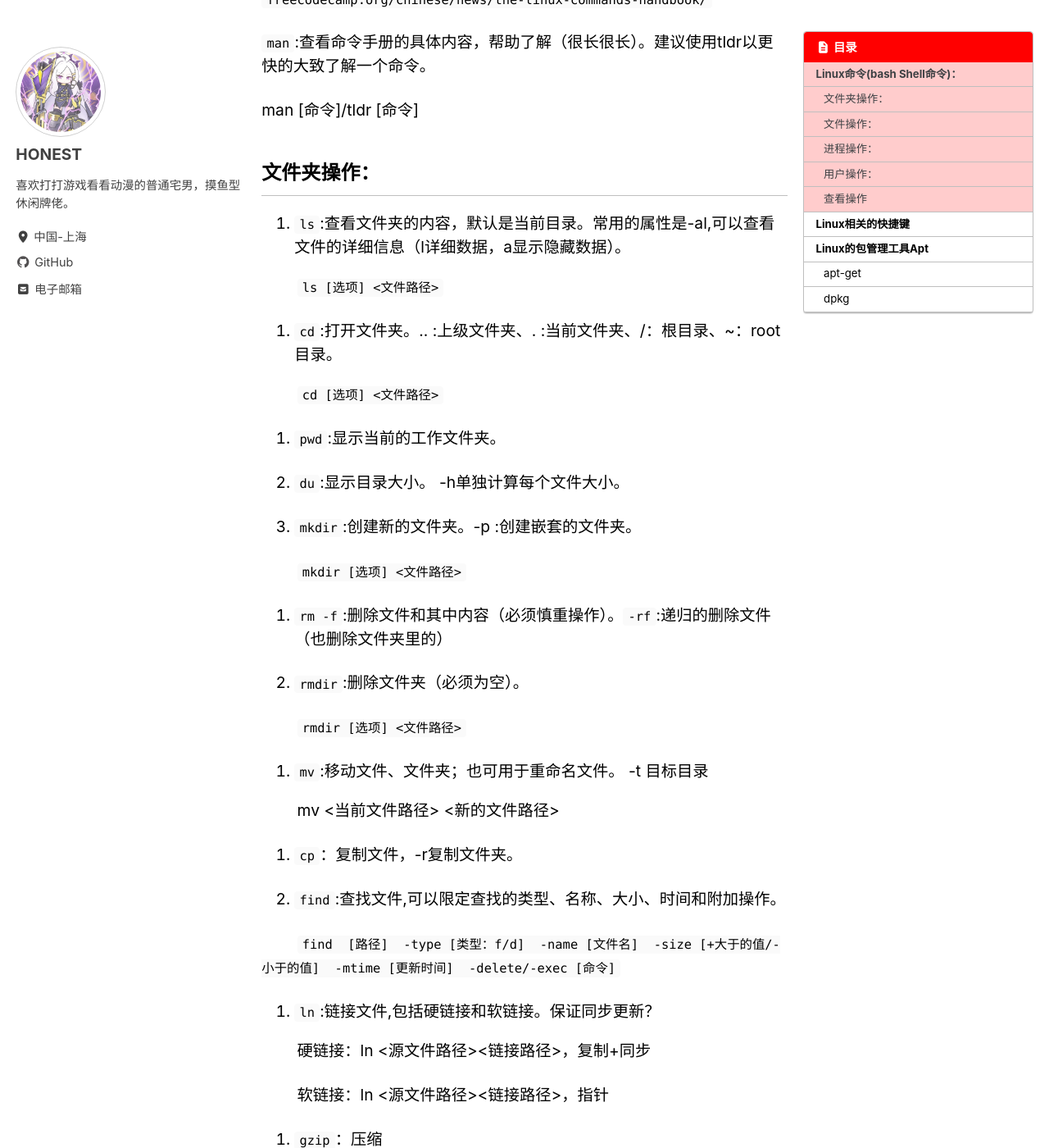
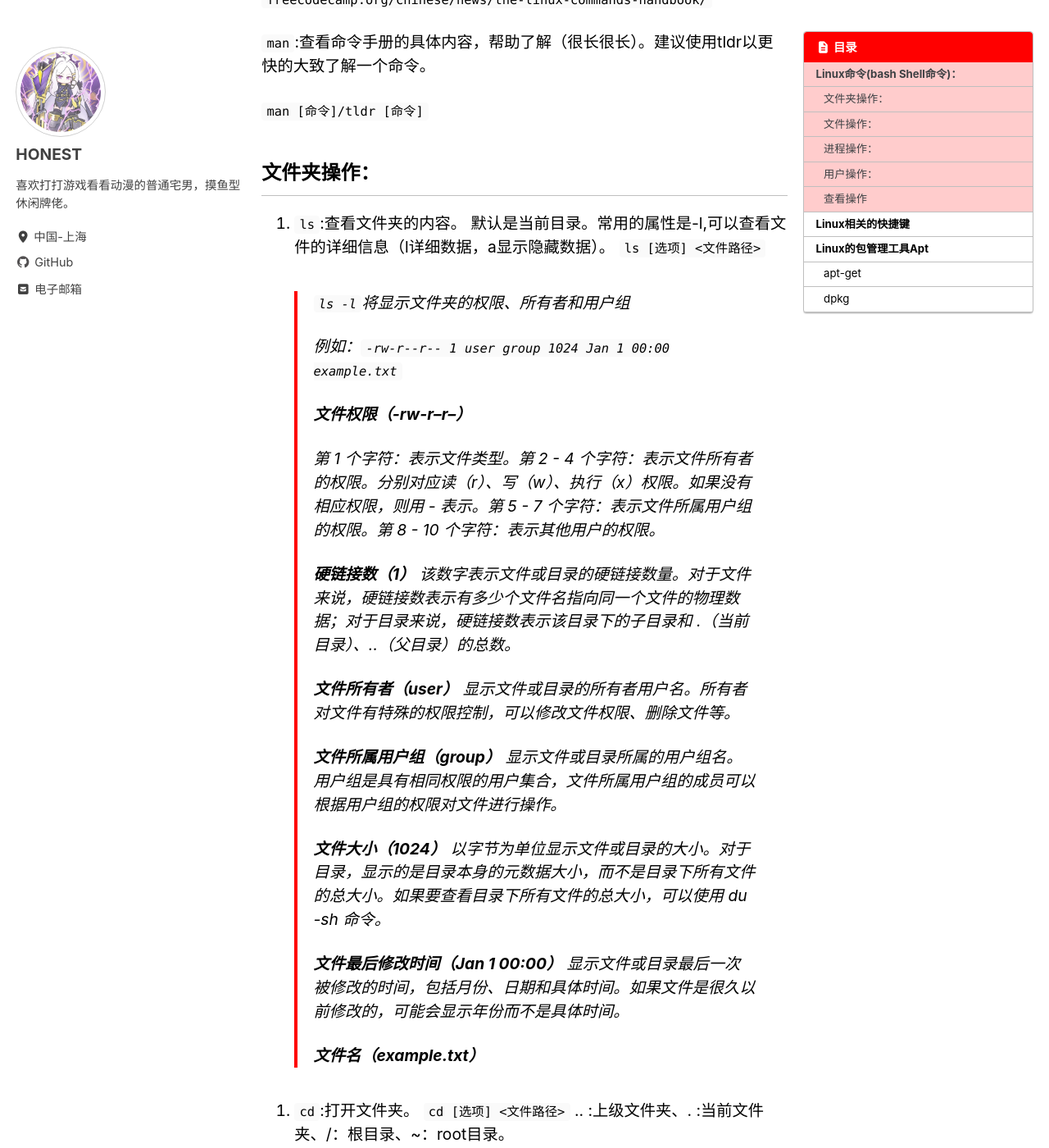
Before and after one commit to HONEST-ZH/HONEST-ZH.github.io, a Jekyll site: the page built from _posts/note/2024-8-25-Linux命令行 .md, in a window 1280 px wide and 1400 px high, scrolled down 446 px. Shown: the whole window at 82% size. Built offline with Jekyll 4.4.1, drawn with Linux system fonts in a browser that asks for light colours; cached includes are drawn as plain includes; some of the changed text lies outside the part shown.

````diff
--- a/_posts/note/2024-8-25-Linux命令行 .md
+++ b/_posts/note/2024-8-25-Linux命令行 .md
@@ -1,60 +1,84 @@
 ---
-#last_modified_at: 2024-12-19
+#last_modified_at: 2025-2-6
 tags:
-  - Linux
-  - Shell
+
+- Linux
+- Shell
+
 ---
+
 # Linux命令(bash Shell命令)：
 
 `freecodecamp.org/chinese/news/the-linux-commands-handbook/`
 
 `man`:查看命令手册的具体内容，帮助了解（很长很长）。建议使用tldr以更快的大致了解一个命令。
 
-man [命令]/tldr [命令]
+  `man [命令]/tldr [命令]`
 
 ## **文件夹操作：**
 
-1. `ls`:查看文件夹的内容，默认是当前目录。常用的属性是-al,可以查看文件的详细信息（l详细数据，a显示隐藏数据）。
+1. `ls`:查看文件夹的内容。
+默认是当前目录。常用的属性是-l,可以查看文件的详细信息（l详细数据，a显示隐藏数据）。
+  `ls [选项] <文件路径>`
 
-        `ls [选项] <文件路径>`
+  > `ls -l`将显示文件夹的权限、所有者和用户组
+  >
+  > 例如：`-rw-r--r-- 1 user group 1024 Jan  1 00:00 example.txt`
+  >
+  > **文件权限（-rw-r--r--）**
+  >
+  > 第 1 个字符：表示文件类型。第 2 - 4 个字符：表示文件所有者的权限。分别对应读（r）、写（w）、执行（x）权限。如果没有相应权限，则用 - 表示。第 5 - 7 个字符：表示文件所属用户组的权限。第 8 - 10 个字符：表示其他用户的权限。
+  >
+  > **硬链接数（1）**
+  > 该数字表示文件或目录的硬链接数量。对于文件来说，硬链接数表示有多少个文件名指向同一个文件的物理数据；对于目录来说，硬链接数表示该目录下的子目录和 .（当前目录）、..（父目录）的总数。
+  >
+  > **文件所有者（user）**
+  > 显示文件或目录的所有者用户名。所有者对文件有特殊的权限控制，可以修改文件权限、删除文件等。
+  >
+  > **文件所属用户组（group）**
+  > 显示文件或目录所属的用户组名。用户组是具有相同权限的用户集合，文件所属用户组的成员可以根据用户组的权限对文件进行操作。
+  >
+  > **文件大小（1024）**
+  > 以字节为单位显示文件或目录的大小。对于目录，显示的是目录本身的元数据大小，而不是目录下所有文件的总大小。如果要查看目录下所有文件的总大小，可以使用 du -sh 命令。
+  >
+  > **文件最后修改时间（Jan 1 00:00）**
+  > 显示文件或目录最后一次被修改的时间，包括月份、日期和具体时间。如果文件是很久以前修改的，可能会显示年份而不是具体时间。
+  >
+  > **文件名（example.txt）**
 
-2. `cd`:打开文件夹。.. :上级文件夹、. :当前文件夹、/：根目录、~：root目录。
-
-        `cd [选项] <文件路径>`
+2. `cd`:打开文件夹。
+  `cd [选项] <文件路径>`
+  .. :上级文件夹、. :当前文件夹、/：根目录、~：root目录。
 
 3. `pwd`:显示当前的工作文件夹。
 
-4. `du`:显示目录大小。 -h单独计算每个文件大小。
+4. `du`:显示目录大小。
+  -h单独计算每个文件大小。
 
-5. `mkdir`:创建新的文件夹。-p :创建嵌套的文件夹。
-
-        `mkdir [选项] <文件路径>`
+5. `mkdir`:创建新的文件夹。
+  -p :创建嵌套的文件夹。
+  `mkdir [选项] <文件路径>`
 
 6. `rm -f`:删除文件和其中内容（必须慎重操作）。`-rf`:递归的删除文件（也删除文件夹里的）
 
 7. `rmdir`:删除文件夹（必须为空）。
+  `rmdir [选项] <文件路径>`
 
-        `rmdir [选项] <文件路径>`
-
-8. `mv`:移动文件、文件夹；也可用于重命名文件。 -t 目标目录
-
-        mv <当前文件路径> <新的文件路径>
+8. `mv`:移动文件、文件夹；也可用于重命名文件。
+  -t 目标目录
+  `mv <当前文件路径> <新的文件路径>`
 
 9. `cp`：复制文件，-r复制文件夹。
 
-10. `find`:查找文件,可以限定查找的类型、名称、大小、时间和附加操作。
+10.  `find`:查找文件,可以限定查找的类型、名称、大小、时间和附加操作。
+  `find  [路径]  -type [类型：f/d]  -name [文件名]  -size [+大于的值/-小于的值]  -mtime [更新时间]  -delete/-exec [命令]`
 
-        `find  [路径]  -type [类型：f/d]  -name [文件名]  -size [+大于的值/-小于的值]  -mtime [更新时间]  -delete/-exec [命令]`
+11.  `ln`:链接文件,包括硬链接和软链接。保证同步更新？
+  硬链接：ln <源文件路径><链接路径>，复制+同步
+  软链接：ln <源文件路径><链接路径>，指针
+12.  `gzip`：压缩
 
-11. `ln`:链接文件,包括硬链接和软链接。保证同步更新？
-
-        硬链接：ln <源文件路径><链接路径>，复制+同步
-
-        软链接：ln <源文件路径><链接路径>，指针
-
-12. `gzip`：压缩
-
-13. `ta`：归档
+13.  `ta`：归档
 
 ## **文件操作：**
 
@@ -65,20 +89,17 @@ man [命令]/tldr [命令]
    cat常常与管道运算符，重定向输出符等连用
 
    `cat 文件名`
-
    > `|` 是管道符号，标识把左边的内容的输出作为右边内容的输入。
-   >
    > `>`是重定向输出符号，把内容输出到文件当中，会覆盖
-   >
    > `>>`是追加重定向输出符号，把内容追加在文件的末尾
 
 3. `tail`: 打开并监控文件的末尾。（用于日志监控）
+  `tail -f [文件]`
 
-        `tail -f [文件]`
-
-4. `grep`：全局正则表达式打印。在指定的文件里寻找字符串（正则表达式）。-n 显示匹配的行行号、- l 打印匹配的文件名、-i 忽略大小写匹配、-v 反向查找（打印不匹配的） 、-r 递归查找文件、-c 只打印匹配的行数、-C x 打印匹配的行前后x行的内容。
-
-   `grep [选项] 表达式 [文件]`
+4. `grep`：全局正则表达式打印。
+在指定的文件里寻找字符串（正则表达式）。
+-n 显示匹配的行行号、- l 打印匹配的文件名、-i 忽略大小写匹配、-v 反向查找（打印不匹配的） 、-r 递归查找文件、-c 只打印匹配的行数、-C x 打印匹配的行前后x行的内容。
+  `grep [选项] 表达式 [文件]`
 
 5. `echo`:打印输出。
 
@@ -97,24 +118,55 @@ man [命令]/tldr [命令]
 3. `kill`：向进程发送信号（KILL和STOP先向内核发送，由内核操纵进程）。信号包括：HUP(1)挂起、INT(2)干扰、KILL(9)强制终结、TERM(15)正常终结、CONT(18)继续、STOP(19)停止
 
 ## **用户操作：**
+1. `users`:命令会显示当前登录到系统的所有用户
+>查看当前系统内的所有用户，使用文本编辑器打开文件
+>```
+>vi /etc/passwd
+>```
+>/etc/passwd 文件是一个重要的系统文件，它存储了系统中所有用户的基本信息。使用 vi /etc/passwd 命令打开该文件后，每一行代表一个用户的信息，各字段之间用冒号 : 分隔。
+>```
+>username:x:1001:1001:User Description:/home/username:/bin/bash
+>```
+>
+>**用户名（username）**：这是用户登录系统时使用的名称，是用户在系统中的唯一标识，通常由字母、数字、下划线等字符组成，且不能包含冒号 :。
+>
+>**加密密码占位符（x）**:在早期的 Linux 系统中，该字段存储用户的加密密码。但由于 /etc/passwd 文件的权限通常设置为所有用户可读，为了提高安全性，现在密码通常存储在 /etc/shadow 文件中，而 /etc/passwd 文件中的该字段统一显示为 x，表示密码被存储在其他地方。
+>
+>**用户 ID（UID，1001）**:用户 ID 是一个唯一的整数，用于系统内部标识用户。系统通过 UID 来管理用户的权限和资源。在大多数 Linux 系统中，root 用户的 UID 为 0，系统保留用户（如 daemon、bin 等）的 UID 通常小于 1000，而普通用户的 UID 通常从 1000 或 1001 开始分配。
+>
+> **组 ID（GID，1001）**:组 ID 是用户所属主要用户组的唯一标识。用户可以属于多个用户组，但每个用户都有一个主要用户组，记录在 /etc/passwd 文件中。与 UID 类似，系统通过 GID 来管理用户组的权限和资源。用户组的详细信息存储在 /etc/group 文件中。
+>
+>**用户描述信息（User Description）**
+该字段用于存储用户的描述信息，通常是用户的全名或其他相关说明。
+>
+>**用户主目录（/home/username）**:用户主目录是用户登录系统后默认进入的目录，通常以 /home 为根目录，后面跟上用户名。
+>
+>**用户默认 shell（/bin/bash）**:该字段指定用户登录系统后默认使用的 shell 程序。如果该字段设置为 /sbin/nologin，则表示该用户不能登录系统，通常用于系统服务账户。
 
-1. `alias`:为命令创造别名。’’ 变量在调用时解析, ””变量在定义时解析。
-
-   `alias [new_cmd]=’cmd’/”cmd”`
+1. `groups`:查看当前用户所属的用户组
 
 2. `chown`:改变所有者
 
-3. `chmod`:改变权限。rwx分别对应了读4写2执行1,不操作的使用-替代。一个文件有三组rwx的值，对应所有者、关联的用户组和其他人的权限。
+   `chown newuser:newgroup example.txt`
+
+3. `chmod`:改变权限。
+
+   rwx分别对应了读4写2执行1,不操作的使用-替代。一个文件有三组rwx的值，对应所有者、关联的用户组和其他人的权限。
+
+   -R递归的改变文件夹下的所有文件的权限
 
    `chmod  owner/group/world  +/-  rwx`
-
-   `chmod  777`
 
 4. `df`:获取磁盘使用情况。-h
 
 5. `su -l` :切换设备权限到root
 
-6. `ldconfig`：更新系统共享库缓存
+6. `alias`:为命令创造别名。
+
+   ’’ 变量在调用时解析, ””变量在定义时解析。
+   `alias [new_cmd]=’cmd’/”cmd”`
+
+7.  `ldconfig`：更新系统共享库缓存
 
 ## 查看操作
 
@@ -167,7 +219,7 @@ man [命令]/tldr [命令]
 
   - `Ctrl PageDown` : 屏幕输出向下翻页
 
-    # Linux的包管理工具Apt
+# Linux的包管理工具Apt
 
 包管理工具apt
 
````
Also changed, not shown: _posts/essay/2025-1-20-2024年终总结.md (added, +23 -0 lines), _posts/note/2024-10-1-套接字编程.md (+5 -1 lines), _posts/note/2024-12-12-基于Jekyll和Github Page的个人主页搭建经验.md (+1 -0 lines), _posts/note/2025-1-15-git使用.md (+4 -3 lines), _posts/snag/2025-1-20-使用ghpage分支配置jekyll网页的自定义域名问题.md (+1 -1 lines), _posts/snag/2025-2-6-wsl2突然无法使用.md (added, +31 -0 lines), assets/images/blog/2025-01-28 2344541-image.png (added).
